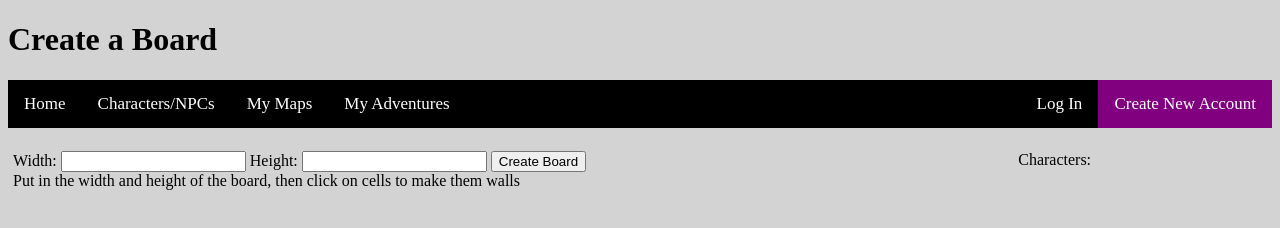
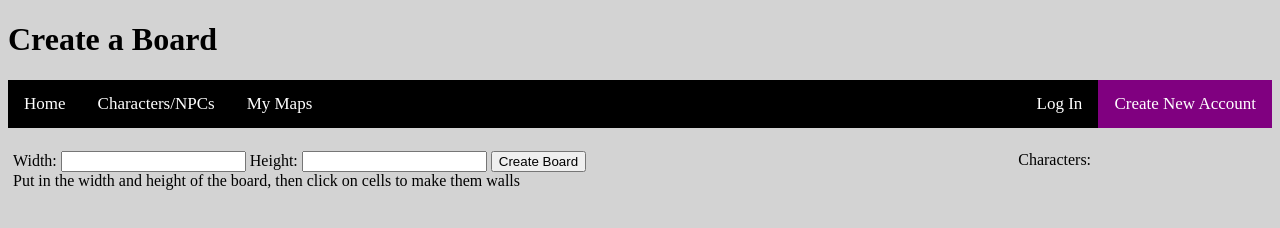
Before and after one commit to thigashihara097/Roll2000, a website: page views/boardMaker.html in a window 1280 px wide. Drawn offline with Linux system fonts and the light colour scheme.

Commit message:
got rid of My Adventures

```diff
--- a/views/boardMaker.html
+++ b/views/boardMaker.html
@@ -16,7 +16,6 @@
             <a class="home" href="/">Home</a>
             <a href="/character">Characters/NPCs</a>
             <a href="/boardMaker">My Maps</a>
-            <a href="#adventures">My Adventures</a>
             <a class="account" href="#account">Create New Account</a>
             <a class="inLog" href="#logIn">Log In</a>
         </div>
```
Also changed, not shown: views/character.html (+0 -1 lines), views/index.html (+0 -1 lines).
